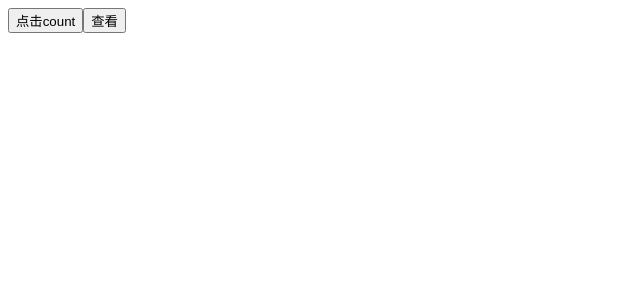
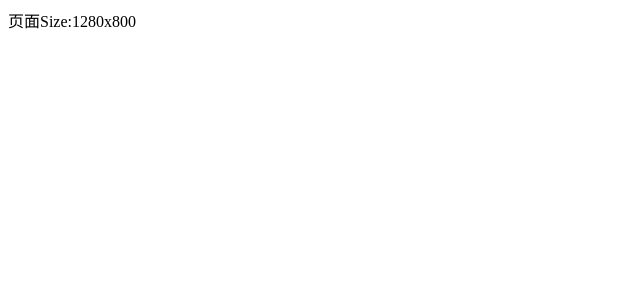
Before and after one commit to scalerone/ReactHooksDemo, a React (Create React App) app in the folder demo01/: page / in a window 1280 px wide. Shown: the top 300 px of the page, without its empty margins (0-640 px from the left). Built offline with nearby package versions, Linux system fonts and the light colour scheme.

Commit message:
编写自定义函数并在组件中使用

```diff
--- /dev/null
+++ b/demo01/src/CustomHooks.js
@@ -0,0 +1,32 @@
+import React, { useState ,useEffect ,useCallback } from 'react';
+function useWinSize(){
+  const [ size , setSize] = useState({
+    width:document.documentElement.clientWidth,
+    height:document.documentElement.clientHeight
+  })
+
+  const onResize = useCallback(()=>{
+    setSize({
+      width: document.documentElement.clientWidth,
+      height: document.documentElement.clientHeight
+    })
+  },[])
+  useEffect(()=>{
+    window.addEventListener('resize',onResize)
+    return ()=>{
+      window.removeEventListener('resize',onResize)
+    }
+  },[])
+
+  return size;
+
+}
+function Example9(){
+
+  const size = useWinSize()
+  return (
+    <div>页面Size:{size.width}x{size.height}</div>
+  )
+}
+
+export default Example9
--- a/demo01/src/index.js
+++ b/demo01/src/index.js
@@ -14,6 +14,7 @@
 // import Example from "./UseMemo";
 // import Example from "./UseCallback";
 // import Example from "./UseRef";
-import Example from "./UseRef2";
+// import Example from "./UseRef2";
+import Example from "./CustomHooks";
 // ReactDOM.render(<App />, document.getElementById('root'));
 ReactDOM.render(<Example />, document.getElementById('root'));
```
